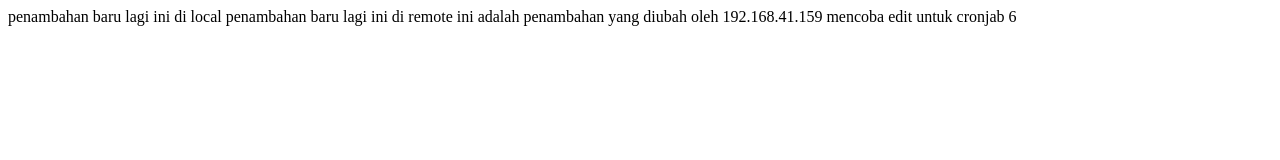
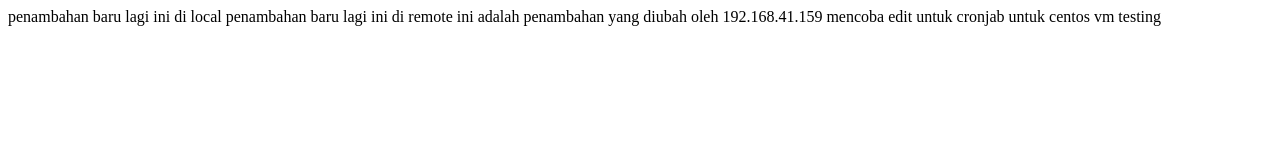
Before and after one commit to Ryanrek007/Hello-Github, a plain HTML site: page index.html in a window 1280 px wide. Drawn offline with Linux system fonts and the light colour scheme.

Commit message:
testing cronjob

```diff
--- a/index.html
+++ b/index.html
@@ -9,6 +9,6 @@
     penambahan baru lagi ini di local
     penambahan baru lagi ini di remote
     ini adalah penambahan yang diubah oleh  192.168.41.159
-    mencoba edit untuk cronjab 6
+    mencoba edit untuk cronjab untuk centos vm testing
 </body>
 </html>
```
